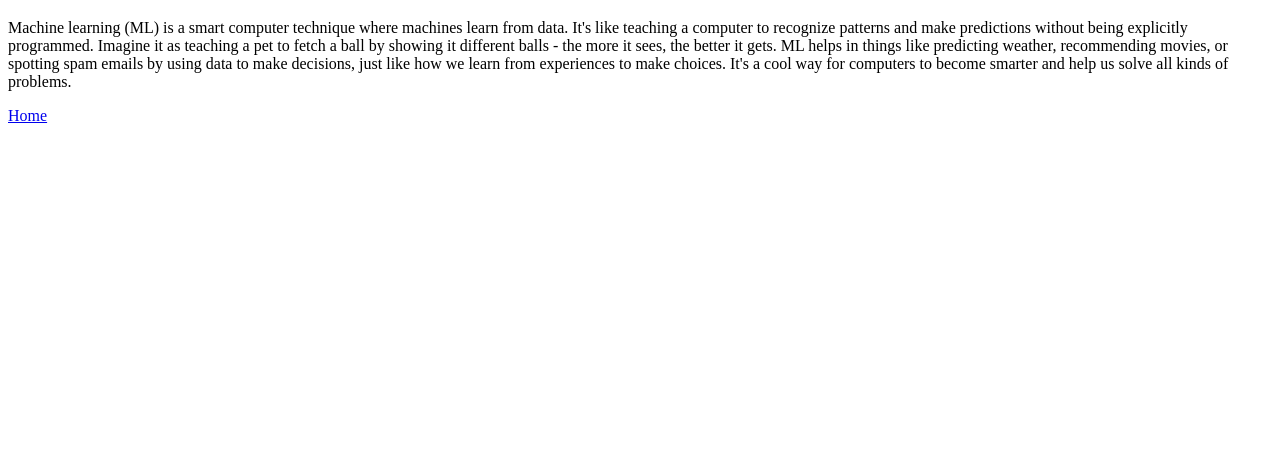
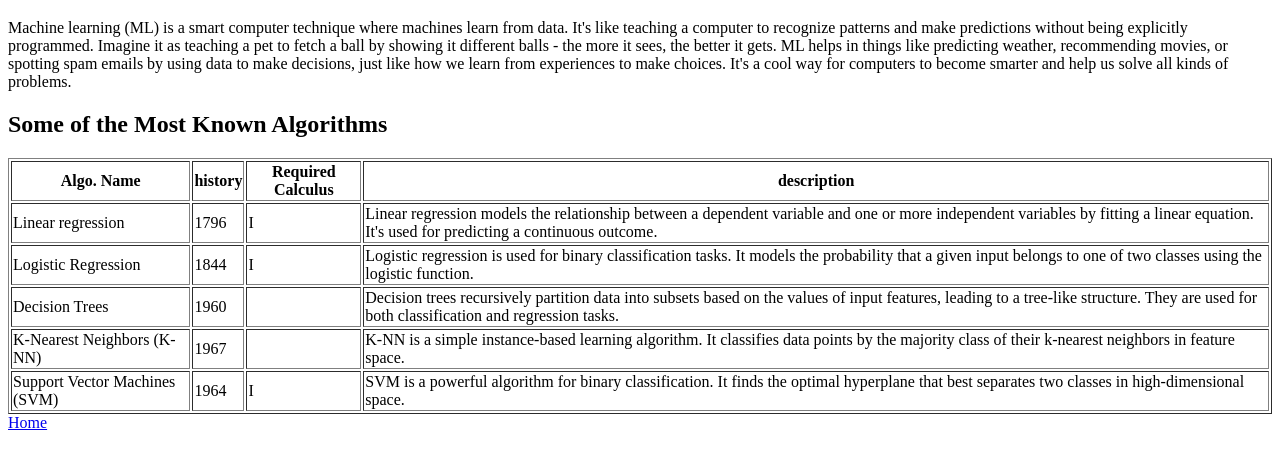
Before and after one commit to HassanAli232/swe363-231-01, a plain HTML site: page ML.html in a window 1280 px wide. Shown: the part 61-530 px from the top of the page. Drawn offline with Linux system fonts and the light colour scheme.

Commit message:
html_1-exercise_4

```diff
--- a/ML.html
+++ b/ML.html
@@ -20,6 +20,83 @@
       computers to become smarter and help us solve all kinds of problems.
     </p>
 
+    <!-- Table of the most important Algos. in ML -->
+    <h2>Some of the Most Known Algorithms</h2>
+    <table border="1">
+      <!-- Table head -->
+      <thead>
+        <tr>
+          <th>Algo. Name</th>
+
+          <th>history</th>
+
+          <th>Required Calculus</th>
+
+          <th>description</th>
+        </tr>
+      </thead>
+
+      <!-- Llinear regression -->
+      <tr>
+        <td>Linear regression</td>
+        <td>1796</td>
+        <td>I</td>
+        <td>
+          Linear regression models the relationship between a dependent variable
+          and one or more independent variables by fitting a linear equation.
+          It's used for predicting a continuous outcome.
+        </td>
+      </tr>
+
+      <!-- Logistic Regression (1844) -->
+      <tr>
+        <td>Logistic Regression</td>
+        <td>1844</td>
+        <td>I</td>
+        <td>
+          Logistic regression is used for binary classification tasks. It models
+          the probability that a given input belongs to one of two classes using
+          the logistic function.
+        </td>
+      </tr>
+
+      <!-- Decision Trees (1960s) -->
+      <tr>
+        <td>Decision Trees</td>
+        <td>1960</td>
+        <td></td>
+        <td>
+          Decision trees recursively partition data into subsets based on the
+          values of input features, leading to a tree-like structure. They are
+          used for both classification and regression tasks.
+        </td>
+      </tr>
+
+      <!-- K-Nearest Neighbors (K-NN) (1967) -->
+      <tr>
+        <td>K-Nearest Neighbors (K-NN)</td>
+        <td>1967</td>
+        <td></td>
+        <td>
+          K-NN is a simple instance-based learning algorithm. It classifies data
+          points by the majority class of their k-nearest neighbors in feature
+          space.
+        </td>
+      </tr>
+
+      <!-- Support Vector Machines (SVM) 1964 -->
+      <tr>
+        <td>Support Vector Machines (SVM)</td>
+        <td>1964</td>
+        <td>I</td>
+        <td>
+          SVM is a powerful algorithm for binary classification. It finds the
+          optimal hyperplane that best separates two classes in high-dimensional
+          space.
+        </td>
+      </tr>
+    </table>
+
     <a href="/index.html">Home</a>
   </body>
 </html>
```
